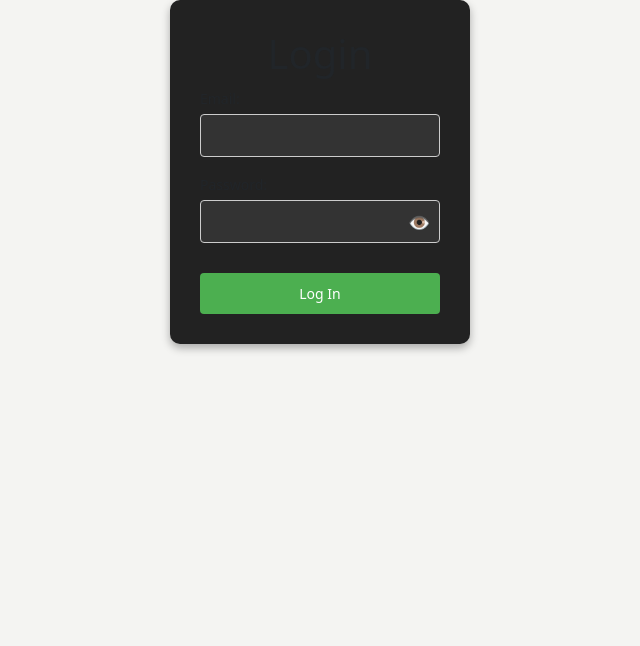
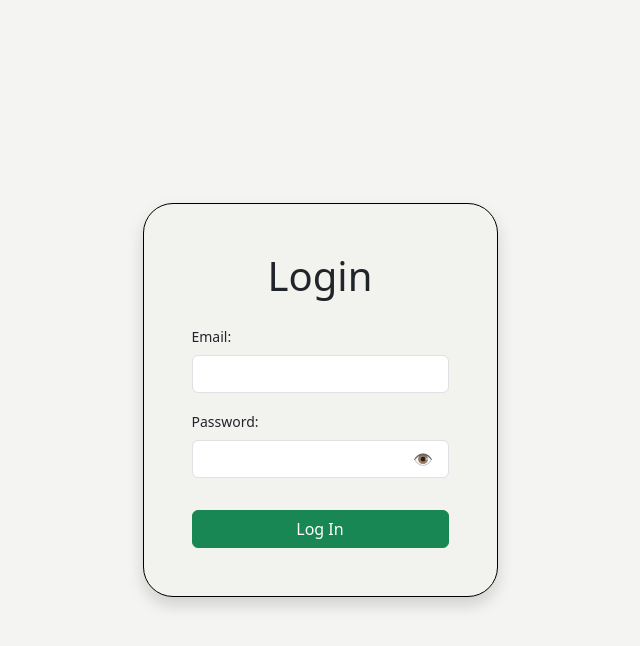
Before and after one commit to Alejandrojuarez0105/FrontendApiExpress, a React (Create React App) app in the folder ApiExpress/: page / in a window 1280 px wide. Shown: the top 646 px of the page, without its empty margins (320-960 px from the left). Built offline with nearby package versions, Linux system fonts and the light colour scheme.

Commit message:
feature/login design

```diff
--- a/ApiExpress/src/components/Card/Card.css
+++ b/ApiExpress/src/components/Card/Card.css
@@ -1,15 +1,11 @@
 .card {
   background: #fff;
-  border-radius: 10px;
   box-shadow: 0 4px 8px rgba(0, 0, 0, 0.1);
   padding: 20px;
   margin: 15px;
   width: 100%;
-  min-width: 270px;
-  min-height: 300px;
-  height: 100%;
-  display: flex;
-  flex-direction: column;
+  min-height: 360px;
+
   justify-content: space-between;
   font-family: 'Arial', sans-serif;
   transition: transform 0.3s ease-in-out;
@@ -46,7 +42,6 @@
   z-index: 9999;
 }
 
-/* Estilos para el modal */
 .card-modal {
   background-color: #fff;
   padding: 30px;
@@ -59,7 +54,6 @@
   position: relative;
 }
 
-/* Botón de cerrar 'X' */
 .card-close {
   position: absolute;
   top: 10px;
@@ -73,7 +67,7 @@
 }
 
 .card-close:hover {
-  color: red;
+  color: #ED413E;
 }
 
 .card-modal h4 {
--- a/ApiExpress/src/components/LoginForm.tsx
+++ b/ApiExpress/src/components/LoginForm.tsx
@@ -1,4 +1,3 @@
-// src/components/LoginForm.tsx
 import React, { useState } from 'react';
 import { useNavigate } from 'react-router-dom';
 
@@ -7,53 +6,57 @@ const LoginForm: React.FC = () => {
   const [email, setEmail] = useState('');
   const [password, setPassword] = useState('');
   const [error, setError] = useState('');
-  const [showPassword, setShowPassword] = useState(false);  // Estado para mostrar u ocultar la contraseña
+  const [showPassword, setShowPassword] = useState(false);
 
   const handleSubmit = (e: React.FormEvent) => {
     e.preventDefault();
-    // Validación de ejemplo
     if (email === 'test@example.com' && password === 'password') {
-      navigate('/usuario_test'); // Redirige al usuario a la página de usuario después del login
+      navigate('/usuario_test');
     } else {
       setError('Credenciales incorrectas');
     }
   };
 
   return (
-    <div className="login-form">
-      <h1>Login</h1>
+    <div className="d-flex justify-content-center align-items-center min-vh-100">
+      <div className="login-form p-5 shadow">
+        <h1 className="text-center mb-4">Login</h1>
         <form onSubmit={handleSubmit}>
-        <div>
-          <label htmlFor="email">Email:</label>
+          <div className="mb-3">
+            <label htmlFor="email" className="form-label">Email:</label>
             <input
               type="email"
               id="email"
+              className="form-control"
               value={email}
               onChange={(e) => setEmail(e.target.value)}
               required
             />
           </div>
-        <div>
-          <label htmlFor="password">Password:</label>
-          <div className="password-container">
+          <div className="mb-3">
+            <label htmlFor="password" className="form-label">Password:</label>
+            <div className="position-relative">
               <input
-              type={showPassword ? 'text' : 'password'} // Si showPassword es true, el tipo es "text", de lo contrario es "password"
+                type={showPassword ? 'text' : 'password'}
                 id="password"
+                className="form-control"
                 value={password}
                 onChange={(e) => setPassword(e.target.value)}
                 required
               />
               <span
-              className="eye-icon"
-              onClick={() => setShowPassword(!showPassword)} // Al hacer clic cambia el estado para mostrar u ocultar la contraseña
+                className="position-absolute top-50 end-0 translate-middle-y pe-3"
+                style={{ cursor: 'pointer' }}
+                onClick={() => setShowPassword(!showPassword)}
               >
                 {showPassword ? '🙈' : '👁️'}
               </span>
             </div>
           </div>
-        {error && <div style={{ color: 'red' }}>{error}</div>}
-        <button type="submit">Log In</button>
+          {error && <div className="text-danger text-center mb-3">{error}</div>}
+          <button type="submit" className="btn btn-success w-100 mt-3">Log In</button>
         </form>
+      </div>
     </div>
   );
 };
--- a/ApiExpress/src/styles/App.css
+++ b/ApiExpress/src/styles/App.css
@@ -1,7 +1,6 @@
 /* Estilos generales */
 body {
-  background-color: #f4f4f2 !important; /* Fondo negro */
-  color: #fff; /* Texto blanco */
+  background-color: #f4f4f2 !important;
   font-family: Arial, sans-serif;
   margin: 0;
   padding: 0;
@@ -10,21 +9,18 @@ body {
   align-items: center;
 }
 
-h1 {
-  text-align: center;
-  color: #fff;
+.login-form {
+  max-width: 400px;
+  width: 100%;
+  background-color: #F2F2EF;
+  border: 1px solid black;
+  border-radius: 30px;
 }
 
-.login-form {
-  display: flex;
-  flex-direction: column;
-  justify-content: center;
-  align-items: center;
-  background-color: #222; /* Fondo oscuro para el formulario */
-  padding: 30px;
-  border-radius: 10px;
-  width: 300px;
-  box-shadow: 0 4px 8px rgba(0, 0, 0, 0.3); /* Sombra para el formulario */
+h1 {
+  font-size: 1.5rem;
+  color: #333;
+  text-align: center;
 }
 
 form {
@@ -33,38 +29,31 @@ form {
   width: 100%;
 }
 
-form div {
-  margin-bottom: 15px;
-}
-
 form label {
   margin-bottom: 5px;
   font-size: 14px;
 }
 
-/* Estilos para los inputs (email y password) */
 form input {
   padding: 10px;
   font-size: 14px;
   border-radius: 4px;
   border: 1px solid #ccc;
-  background-color: #333; /* Fondo oscuro para el input */
-  color: #fff; /* Texto blanco */
-  width: 100%; /* Asegura que todos los inputs tengan el mismo ancho */
-  box-sizing: border-box; /* Incluye el padding en el ancho total */
+  background-color: #e8e8e8;
+  color: #424242;
+  width: 100%;
+  box-sizing: border-box;
 }
 
 form input:focus {
-  border-color: #4caf50; /* Color del borde cuando está enfocado */
+  border-color: #4caf50;
 }
 
-/* Contenedor de la contraseña con posición relativa */
 .password-container {
   position: relative;
   width: 100%;
 }
 
-/* Estilo para el ícono del ojo */
 .eye-icon {
   position: absolute;
   right: 10px;
@@ -72,7 +61,7 @@ form input:focus {
   transform: translateY(-50%);
   cursor: pointer;
   font-size: 18px;
-  color: #fff; /* Color del ojo */
+  color: #fff;
 }
 
 form button {
@@ -83,7 +72,7 @@ form button {
   border: none;
   border-radius: 4px;
   cursor: pointer;
-  width: 100%; /* Asegura que el botón tenga el mismo ancho que los inputs */
+  width: 100%;
 }
 
 form button:hover {
@@ -91,7 +80,7 @@ form button:hover {
 }
 
 form .error-message {
-  color: red;
+  color: #ED413E;
   text-align: center;
   font-size: 14px;
 }
```
Lines whose indentation alone changed are shown as unchanged.
